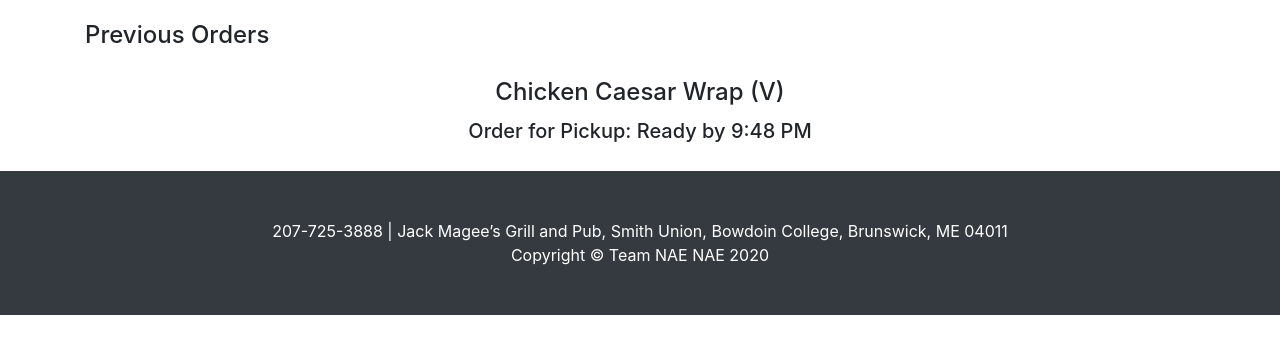
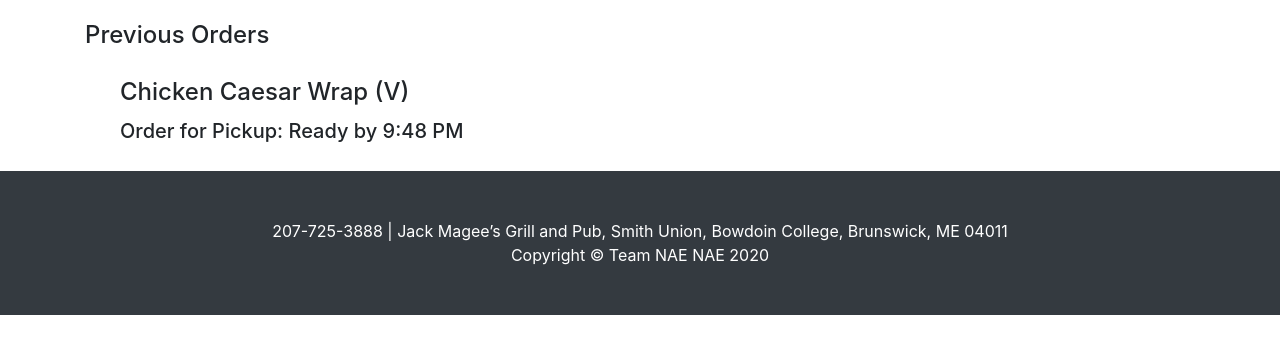
Before and after one commit to nicolenigro/ePub, a website: page my-account.html in a window 1280 px wide. Shown: the part 107-460 px from the top of the page. Drawn offline with Linux system fonts and the light colour scheme.

Commit message:
Update my-account.html

```diff
--- a/my-account.html
+++ b/my-account.html
@@ -74,7 +74,6 @@
       </div>
       <div class="col-lg-12">
         <p><h4 class>Previous Orders</h2>
-          <center><div class="containe-fluid">
           <!--<div class="col-lg-3 col-md-5 mb-3">-->
             <div class="col-md-5" style="width:100%;">
               <div class="card-body">
@@ -84,7 +83,6 @@
                 <h5>Order for Pickup: Ready by 9:48 PM</h5>
                 <!--<p class="card-text">A</p>-->
                 <!--<a href="#" data-name="Veggie-El-Grande-Burrito" data-price="5.95" class="add-to-cart btn btn-primary">Add to cart</a>-->
-              </div>
               </div>
             <!--</div>-->
           </div>
```
